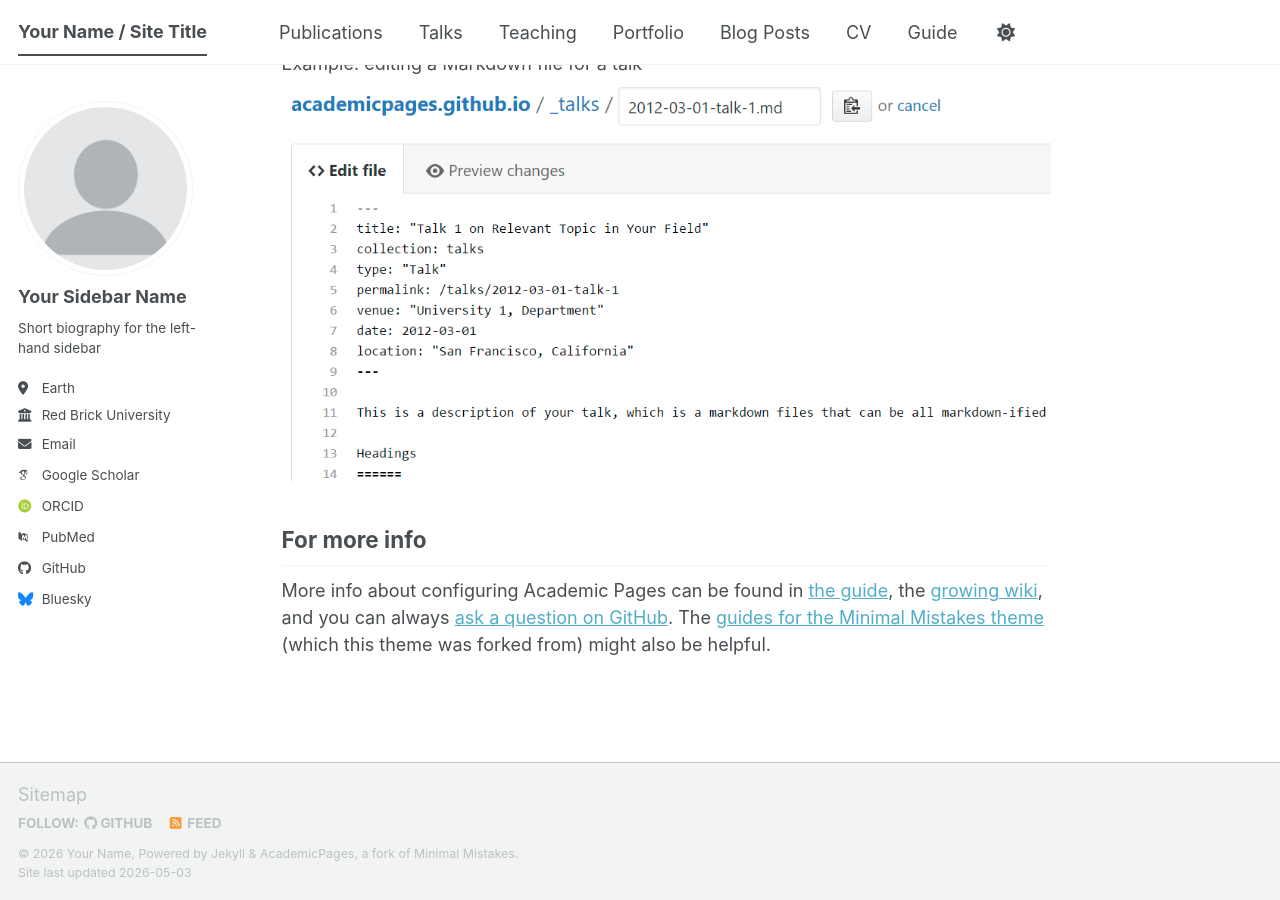
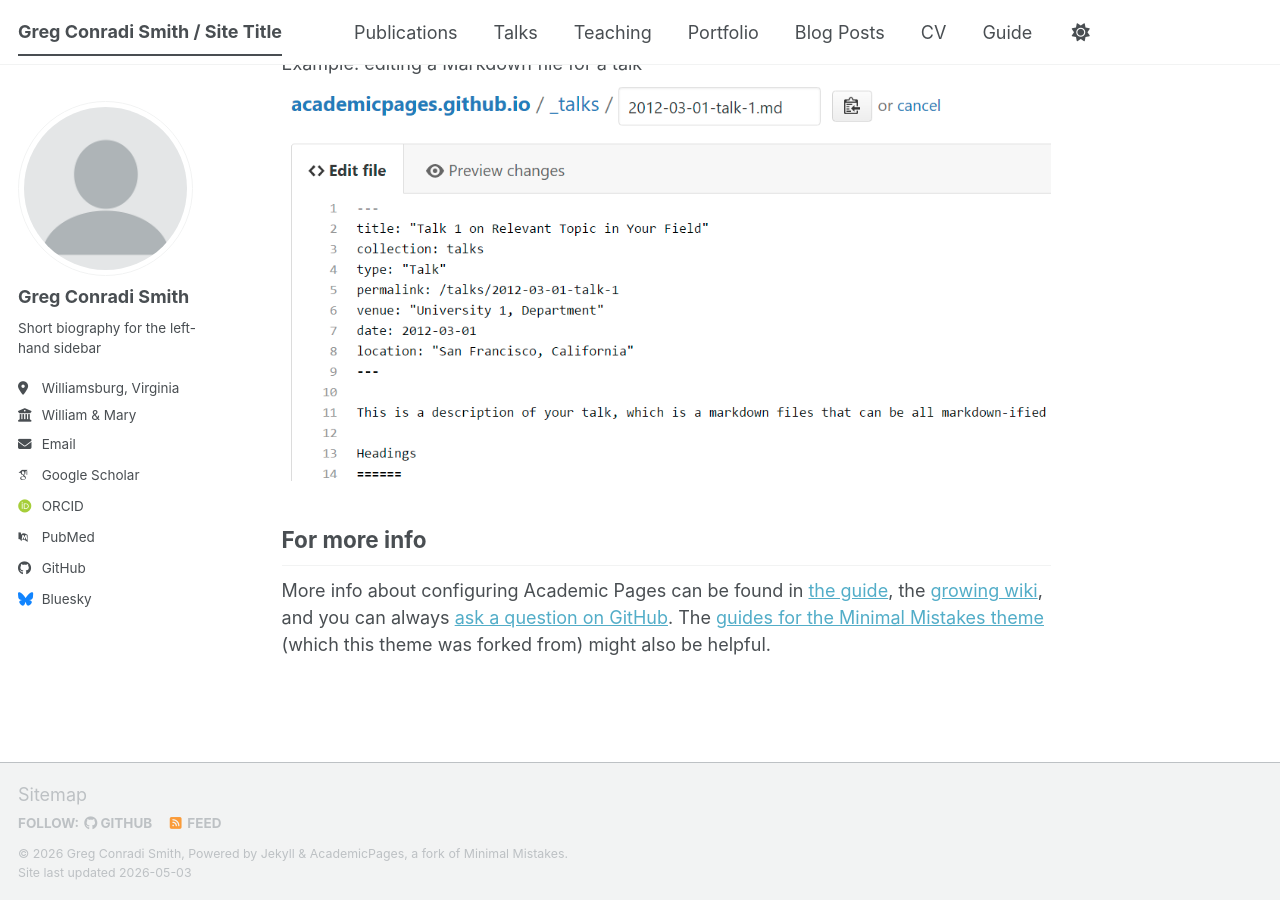
Before and after one commit to gregconradismith/gregconradismith.github.io, a Jekyll site: the page built from _pages/about.md, in a window 1280 px wide and 900 px high, scrolled down 2720 px. Built offline with Jekyll 4.4.1, drawn with Linux system fonts in a browser that asks for light colours; some web fonts are replaced; a script bundle is joined from its source files by our own code; library files that are not in the unit come from our copies.

Commit message:
Update personal information in _config.yml

```diff
--- a/_config.yml
+++ b/_config.yml
@@ -9,11 +9,11 @@
 # Basic Site Settings
 locale                   : "en-US"
 site_theme               : "default" # The available themes options are "default", "air", "sunrise", "mint", "dirt" and "contrast"
-title                    : "Your Name / Site Title"
+title                    : "Greg Conradi Smith / Site Title"
 title_separator          : "-"
-name                     : &name "Your Name"
-description              : &description "Your Name's academic portfolio"   # Update this with a general description of your site, this is the default if not overridden by a page
-url                      : https://academicpages.github.io # The base hostname & protocol for your site e.g. "https://[your GitHub username].github.io",
+name                     : &name "Greg Conradi Smith"
+description              : &description "Greg Conradi Smith's academic portfolio"   # Update this with a general description of your site, this is the default if not overridden by a page
+url                      : https://gregconradismith.github.io # The base hostname & protocol for your site e.g. "https://[your GitHub username].github.io",
                                                            # or if you already have some other page hosted on Github then use "https://[your GitHub username].github.io/[Your Repo Name]"
 baseurl                  : "" # the subpath of your site, e.g. "/blog"
 repository               : "academicpages/academicpages.github.io"
@@ -24,21 +24,21 @@
 author:
   # Biographic information
   avatar           : "profile.png"
-  name             : "Your Sidebar Name"
+  name             : "Greg Conradi Smith"
   pronouns         : # example: "she/her"
   bio              : "Short biography for the left-hand sidebar"
-  location         : "Earth"
-  employer         : "Red Brick University"
+  location         : "Williamsburg, Virginia"
+  employer         : "William & Mary"
   uri              : # URL
-  email            : "none@example.org"
+  email            : "greg.conradi.smith@gmail.com"
 
   # Academic websites
   academia         : # URL
   arxiv            : # URL - Update with the correct link to your profile
-  googlescholar    : "https://scholar.google.com/citations?user=PS_CX0AAAAAJ"
+  googlescholar    : "https://scholar.google.com/citations?user=aQu_AIYAAAAJ"
   inspire-hep      : # URL
   impactstory      : # URL
-  orcid            : "https://orcid.org/yourorcidurl"
+  orcid            : "https://orcid.org/0000-0002-1054-6790"
   semantic         : # URL
   ssrn             : # URL
   pubmed           : "https://www.ncbi.nlm.nih.gov/pubmed/?term=john+snow"
```
